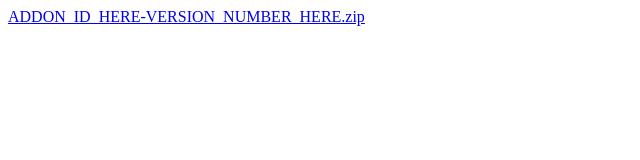
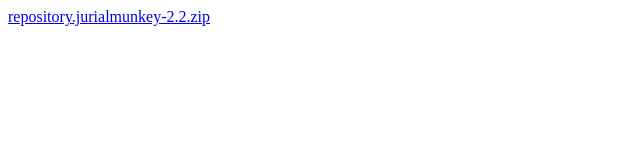
Before and after one commit to terminal-repo/terminal-repo.github.io, a plain HTML site: page index.html in a window 1280 px wide. Shown: the whole page, without its empty margins (0-640 px from the left). Drawn offline with Linux system fonts and the light colour scheme.

Commit message:
Update index.html

```diff
--- a/index.html
+++ b/index.html
@@ -1,2 +1,2 @@
 <!DOCTYPE html>
-<a href="ADDON_ID_HERE-VERSION_NUMBER_HERE.zip">ADDON_ID_HERE-VERSION_NUMBER_HERE.zip</a>
+<a href="repository.jurialmunkey-2.2.zip">repository.jurialmunkey-2.2.zip</a>
```
